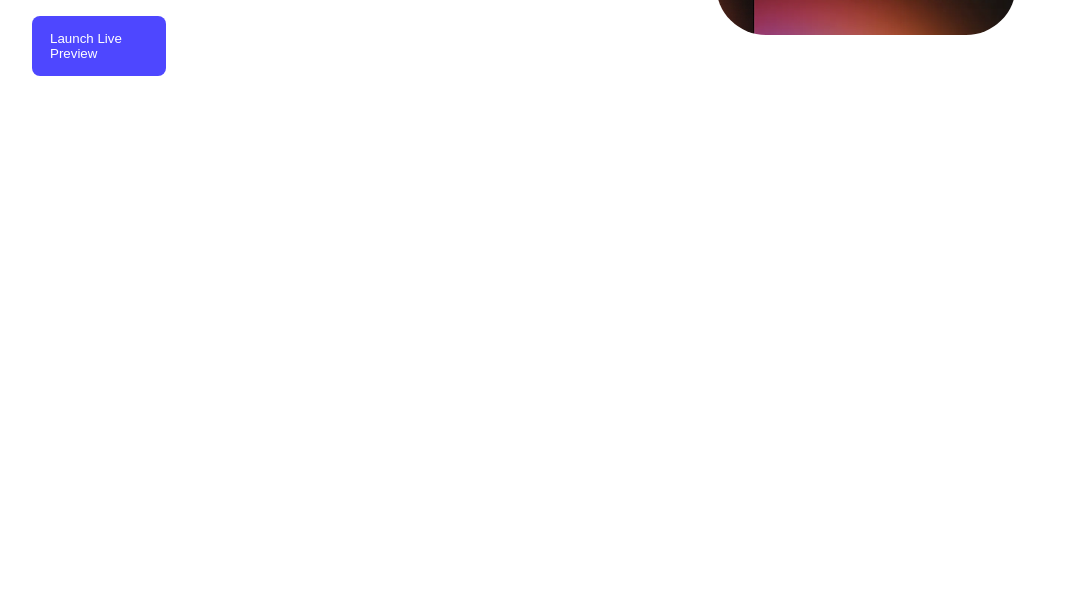
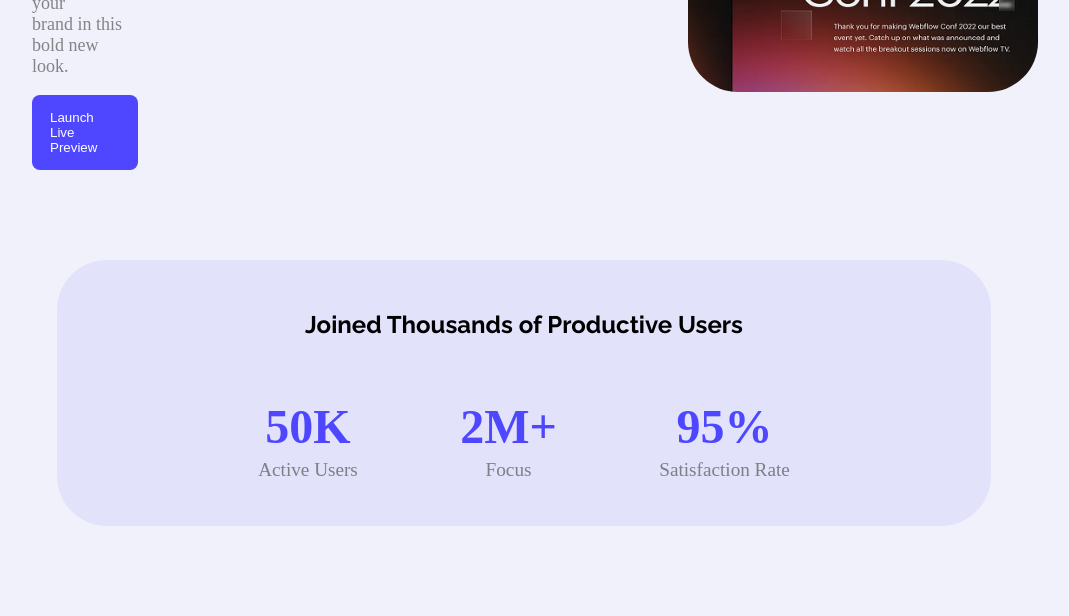
Before and after one commit to Shaifuzzman-Ratul/B12-Assingment-001, a plain HTML site: page assingment.html in a window 1280 px wide. Shown: the part 854-1470 px from the top of the page, without its empty margins (116-1185 px from the left). Before the commit the page ends 938 px from the top, so only its background shows below. Drawn offline with Linux system fonts and the light colour scheme.

Commit message:
added productive section

```diff
--- a/assingment.html
+++ b/assingment.html
@@ -5,10 +5,14 @@
     <meta charset="UTF-8">
     <meta name="viewport" content="width=device-width, initial-scale=1.0">
     <title>Assingment 01</title>
+    <link rel="preconnect" href="https://fonts.googleapis.com">
+    <link rel="preconnect" href="https://fonts.gstatic.com" crossorigin>
+    <link href="https://fonts.googleapis.com/css2?family=Raleway:ital,wght@0,100..900;1,100..900&display=swap"
+        rel="stylesheet">
     <link rel="stylesheet" href="styles/assingment.css">
 </head>
 
-<body>
+<body class="bg-color">
     <header class="main-banner">
 
 
@@ -41,6 +45,24 @@
                 <img class="action-image" src="Assets/wc-mini.png" alt="error">
             </div>
         </section>
+        <section class="productive-section">
+            <h1 class="productive-title">Joined Thousands of Productive Users</h1>
+            <div class="productive-data">
+                <div>
+                    <h1 class="productive-data-info">50K</h1>
+                    <p class="productive-data-description dark-2">Active Users</p>
+                </div>
+                <div>
+                    <h1 class="productive-data-info">2M+</h1>
+                    <p class="productive-data-description dark-2">Focus</p>
+                </div>
+                <div>
+                    <h1 class="productive-data-info">95%</h1>
+                    <p class="productive-data-description dark-2">Satisfaction Rate</p>
+                </div>
+            </div>
+
+        </section>
 
     </main>
     <footer></footer>
--- a/styles/assingment.css
+++ b/styles/assingment.css
@@ -1,3 +1,10 @@
+/* body styles */
+.bg-color {
+
+    background-color: #c0bff537;
+
+}
+
 /* shared styles */
 .uni-button {
     background-color: #4E47FF;
@@ -21,6 +28,8 @@
 
 /* header styles */
 .main-banner {
+    margin-top: 0px;
+
     background-image: url(../Assets/Hero-bg.png);
     height: 500px;
 
@@ -48,7 +57,7 @@
     margin-top: 94px;
     margin-left: 140px;
     margin-right: 140px;
-    /* text-align: center; */
+
     display: flex;
     gap: 550px;
     align-items: center;
@@ -64,15 +73,55 @@
 
 .action-description {
     text-align: left;
-    font-size: larger;
+    font-size: large;
 }
 
 .action-image {
     border-radius: 50px;
-    height: 250px;
-    width: 300px;
+    height: 270px;
+    width: 350px;
 }
 
 .launch-btn {
     text-align: left;
 }
+
+/* productive styles */
+.productive-section {
+    background-color: #c0bff54c;
+    text-align: center;
+    border-radius: 50px;
+    margin: 90px 165px;
+}
+
+.productive-title {
+    /* font-family: ; */
+    padding-top: 50px;
+
+    font-family: "Raleway", sans-serif;
+    font-optical-sizing: auto;
+    font-weight: bold;
+    font-style: normal;
+    font-size: x-large;
+}
+
+.productive-data {
+    display: flex;
+    justify-content: space-around;
+    padding-left: 150px;
+    padding-right: 150px;
+}
+
+.productive-data-info {
+    font-size: xxx-large;
+    color: #4E47FF;
+    margin-bottom: 5px;
+
+}
+
+.productive-data-description {
+    text-align: center;
+    margin: 0;
+    padding-bottom: 45px;
+    font-size: larger;
+}
```
